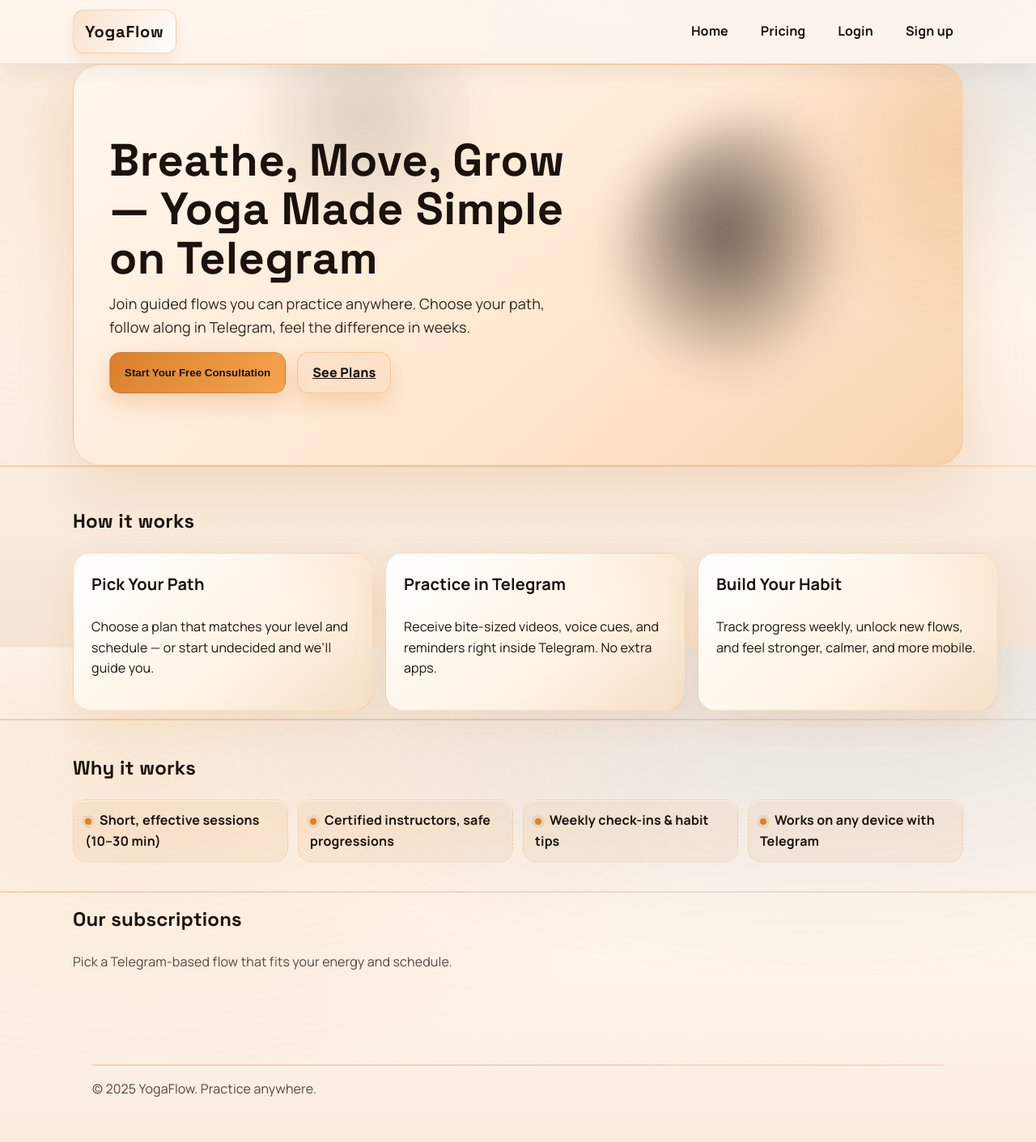
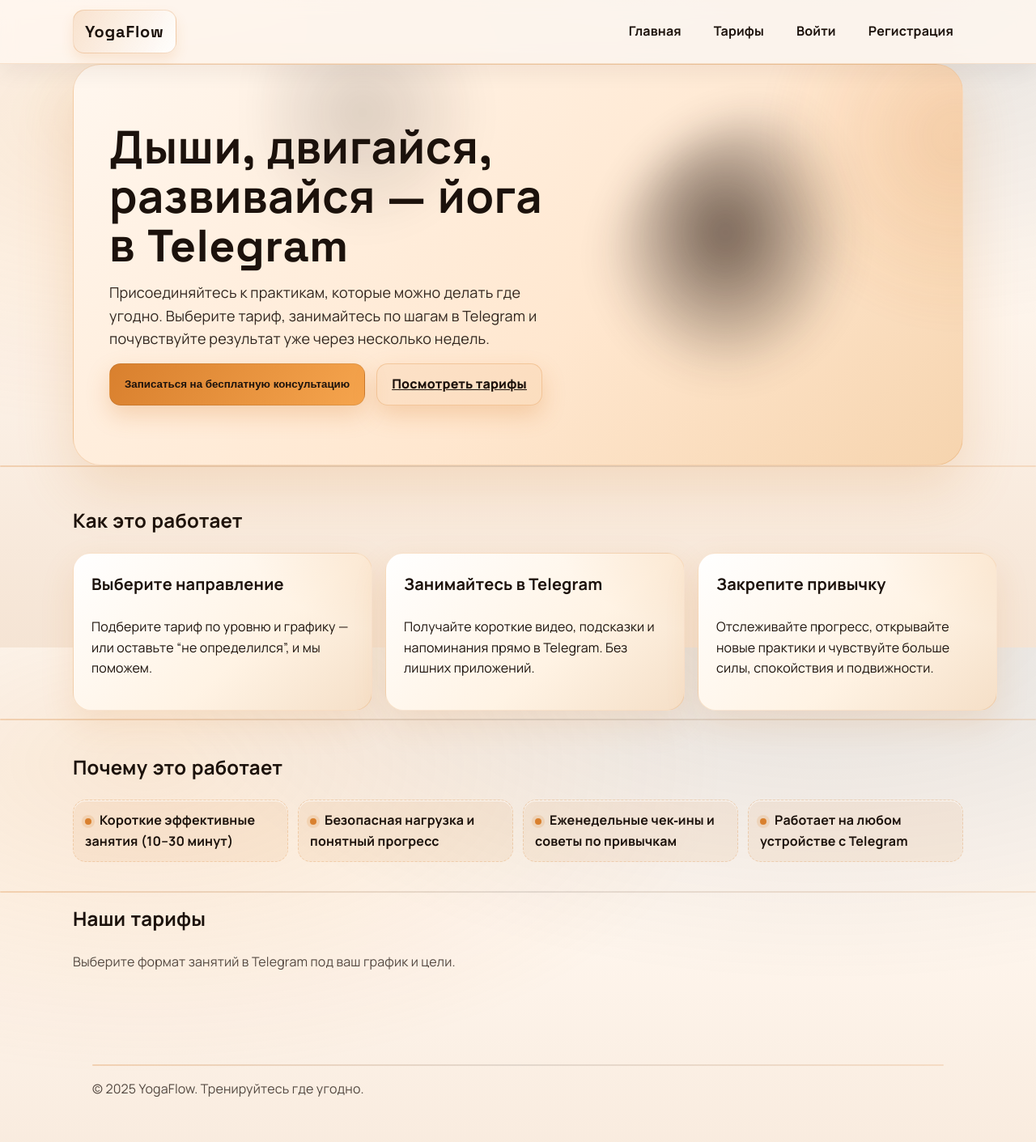
Before and after one commit to politifan/Yoga_Flow, a FastAPI app: page / in a window 1280 px wide. Shown: the whole page at 81% size. Run offline with FastAPI, Linux system fonts and the light colour scheme.

Commit message:
Перевёл на русский язык. Внедрил реальные ценники и комплектацию услуг. Добавление исправлений Миши в комплектацию услуг

```diff
--- a/app/api/subscriptions.py
+++ b/app/api/subscriptions.py
@@ -26,13 +26,13 @@
 
 def serialize_subscription(sub: Dict[str, Any], plans: Dict[str, Dict[str, Any]]) -> Dict[str, Any]:
     plan = plans.get(sub.get("plan_id")) or {}
-    price = plan.get("price_usd")
+    price = plan.get("price_rub") or plan.get("price_usd")
     return {
         "id": sub.get("id"),
         "plan_id": sub.get("plan_id"),
         "plan_name": plan.get("name") or sub.get("plan_id"),
-        "price_usd": price,
-        "price_label": f"${price}/мес" if price else None,
+        "price_rub": price,
+        "price_label": f"{price} ₽/мес" if price else None,
         "status": sub.get("status", "pending"),
         "ends_at": sub.get("ends_at"),
         "ends_at_display": _format_date(sub.get("ends_at")),
--- a/static/js/consult_modal.js
+++ b/static/js/consult_modal.js
@@ -21,10 +21,10 @@
   const consultStatus = modal.dataset.consultStatus || "";
   const callTimeSelect = modal.querySelector("[data-call-time]");
   const submitButton = modal.querySelector("[data-consult-submit]");
-  const defaultSubmitText = submitButton?.textContent?.trim() || "Book my consultation";
+  const defaultSubmitText = submitButton?.textContent?.trim() || "Записаться на консультацию";
   const inlineSuccess = modal.querySelector("[data-consult-inline-success]");
   let selectedPlanId = "undecided";
-  let selectedPlanName = "Undecided yet";
+  let selectedPlanName = "Пока не определился";
   let subsCache = null;
   const savedDone = (() => {
     try {
@@ -74,7 +74,7 @@
     const selected = callTimeSelect.selectedOptions?.[0];
     const buttonTime = selected?.dataset.buttonTime;
     if (buttonTime) {
-      submitButton.textContent = `Book for ${buttonTime}`;
+      submitButton.textContent = `Записаться на ${buttonTime}`;
     } else {
       resetSubmitText();
     }
@@ -83,7 +83,7 @@
     if (!submitButton) return;
     submitButton.disabled = value;
     if (value) {
-      submitButton.textContent = "Sending...";
+      submitButton.textContent = "Отправляем...";
     } else {
       handleCallTimeChange();
     }
@@ -278,7 +278,7 @@
   bindFieldValidation(emailInput);
   bindFieldValidation(phoneInput);
 
-  const openModal = (planId = "undecided", planName = "Undecided yet") => {
+  const openModal = (planId = "undecided", planName = "Пока не определился") => {
     // Открываем консультацию для выбранного плана
     if (consultCompleted) return;
     clearFlash();
@@ -333,7 +333,7 @@
       const res = await fetch("/subscriptions", { headers: { Accept: "application/json" } });
       const data = await res.json();
       if (!res.ok || !data.ok) {
-        throw new Error(data.detail || data.error || "Failed to load subscriptions");
+        throw new Error(data.detail || data.error || "Не удалось получить подписки");
       }
       subsCache = data.subscriptions || [];
       return subsCache;
@@ -362,7 +362,7 @@
     btn.addEventListener("click", async (evt) => {
       evt.preventDefault();
       const planId = btn.dataset.planId || "undecided";
-      const planName = btn.dataset.planName || btn.dataset.planLabel || "Undecided yet";
+      const planName = btn.dataset.planName || btn.dataset.planLabel || "Пока не определился";
       const card = btn.closest(".plan-card");
 
       // Logged-in users go straight to subscription flow
@@ -372,9 +372,9 @@
           const current = subs.find((s) => (s.status || "pending") !== "cancelled" && (s.status || "") !== "expired");
           if (current) {
             if (current.plan_id === planId) {
-              showPlanWarning(card, "You already have this plan");
+              showPlanWarning(card, "У вас уже есть этот тариф");
             } else {
-              showPlanWarning(card, "You can't have more than one tariff");
+            showPlanWarning(card, "Нельзя иметь более одного тарифа");
             }
             return;
           }
@@ -430,7 +430,7 @@
       });
       const data = await res.json().catch(() => ({}));
       if (!res.ok || !data.ok) {
-        throw new Error(data.detail || data.error || "Failed to submit request");
+        throw new Error(data.detail || data.error || "Не удалось отправить заявку");
       }
     if (inlineSuccess) {
       inlineSuccess.classList.remove("hidden");
@@ -446,13 +446,13 @@
         body: new URLSearchParams({ plan_id: selectedPlanId || "undecided" }),
       });
       if (!subRes.ok) {
-        throw new Error("Failed to create subscription");
+        throw new Error("Не удалось создать подписку");
       }
       setTimeout(() => {
         window.location.href = "/dashboard?sub=ok";
       }, 1000);
     } catch (err) {
-      setFlash(err.message || "Failed to submit. Please try again.", "err");
+      setFlash(err.message || "Не удалось отправить. Попробуйте еще раз.", "err");
     } finally {
       setSubmitting(false);
     }
--- a/templates/base.html
+++ b/templates/base.html
@@ -1,9 +1,9 @@
 <!doctype html>
-<html lang="en">
+<html lang="ru">
   <head>
     <meta charset="utf-8">
     <meta name="viewport" content="width=device-width, initial-scale=1">
-    <title>Yoga on Telegram</title>
+    <title>YogaFlow — йога в Telegram</title>
     <link rel="stylesheet" href="/static/css/base.css">
     {% block page_styles %}{% endblock %}
     <link rel="preconnect" href="https://fonts.googleapis.com">
--- a/templates/dashboard.html
+++ b/templates/dashboard.html
@@ -40,7 +40,7 @@
               aria-haspopup="true"
               aria-expanded="false"
             >
-              <span data-display-name>Hello, {{ user.username }}</span>
+              <span data-display-name>Привет, {{ user.username }}</span>
             </button>
             <button
               class="profile-caret-btn"
--- a/templates/home.html
+++ b/templates/home.html
@@ -1,17 +1,18 @@
 {% extends "base.html" %}
 {% block page_styles %}
 <link rel="stylesheet" href="/static/css/home.css">
+<link rel="stylesheet" href="/static/css/plans.css">
 <link rel="stylesheet" href="/static/css/consult_modal.css">
 {% endblock %}
 {% block content %}
 
 <section class="hero container">
   <div class="hero-text">
-    <h1>Breathe, Move, Grow — Yoga Made Simple on Telegram</h1>
-    <p class="sub">Join guided flows you can practice anywhere. Choose your path, follow along in Telegram, feel the difference in weeks.</p>
+    <h1>Дыши, двигайся, развивайся — йога в Telegram</h1>
+    <p class="sub">Присоединяйтесь к практикам, которые можно делать где угодно. Выберите тариф, занимайтесь по шагам в Telegram и почувствуйте результат уже через несколько недель.</p>
     <div class="cta-row">
-      <button class="btn" type="button" data-consult-trigger data-plan-id="undecided">Start Your Free Consultation</button>
-      <a href="/pricing" class="btn btn-ghost">See Plans</a>
+      <button class="btn" type="button" data-consult-trigger data-plan-id="undecided">Записаться на бесплатную консультацию</button>
+      <a href="/pricing" class="btn btn-ghost">Посмотреть тарифы</a>
     </div>
   </div>
   <div class="hero-blob">
@@ -22,19 +23,19 @@
 <div class="section-divider"></div>
 
 <section class="how container">
-  <h2>How it works</h2>
+  <h2>Как это работает</h2>
   <div class="grid3">
     <div class="card" data-reveal>
-      <h3>Pick Your Path</h3>
-      <p>Choose a plan that matches your level and schedule — or start undecided and we’ll guide you.</p>
+      <h3>Выберите направление</h3>
+      <p>Подберите тариф по уровню и графику — или оставьте “не определился”, и мы поможем.</p>
     </div>
     <div class="card" data-reveal>
-      <h3>Practice in Telegram</h3>
-      <p>Receive bite-sized videos, voice cues, and reminders right inside Telegram. No extra apps.</p>
+      <h3>Занимайтесь в Telegram</h3>
+      <p>Получайте короткие видео, подсказки и напоминания прямо в Telegram. Без лишних приложений.</p>
     </div>
     <div class="card" data-reveal>
-      <h3>Build Your Habit</h3>
-      <p>Track progress weekly, unlock new flows, and feel stronger, calmer, and more mobile.</p>
+      <h3>Закрепите привычку</h3>
+      <p>Отслеживайте прогресс, открывайте новые практики и чувствуйте больше силы, спокойствия и подвижности.</p>
     </div>
   </div>
 </section>
@@ -42,12 +43,12 @@
 <div class="section-divider"></div>
 
 <section class="benefits container">
-  <h2>Why it works</h2>
+  <h2>Почему это работает</h2>
   <ul class="benefits-list">
-    <li>Short, effective sessions (10–30 min)</li>
-    <li>Certified instructors, safe progressions</li>
-    <li>Weekly check-ins & habit tips</li>
-    <li>Works on any device with Telegram</li>
+    <li>Короткие эффективные занятия (10–30 минут)</li>
+    <li>Безопасная нагрузка и понятный прогресс</li>
+    <li>Еженедельные чек‑ины и советы по привычкам</li>
+    <li>Работает на любом устройстве с Telegram</li>
   </ul>
 </section>
 
@@ -56,8 +57,8 @@
 <section class="container plans-hub">
   <div class="subscriptions" data-reveal>
     <div class="section-heading">
-      <h2>Our subscriptions</h2>
-      <p class="muted">Pick a Telegram-based flow that fits your energy and schedule.</p>
+      <h2>Наши тарифы</h2>
+      <p class="muted">Выберите формат занятий в Telegram под ваш график и цели.</p>
     </div>
     {% include "partials/pricing_cards.html" %}
   </div>
--- a/templates/partials/consult_modal.html
+++ b/templates/partials/consult_modal.html
@@ -7,33 +7,33 @@
   <div class="consult-backdrop" data-consult-backdrop></div>
   <div class="consult-card" role="dialog" aria-modal="true" aria-labelledby="consultTitle">
     <div class="consult-head">
-      <h3 id="consultTitle">Free 15-Minute Consultation</h3>
-      <button class="consult-close" type="button" data-consult-close aria-label="Close">×</button>
+      <h3 id="consultTitle">Бесплатная консультация (15 минут)</h3>
+      <button class="consult-close" type="button" data-consult-close aria-label="Закрыть">×</button>
     </div>
     <div class="flash hidden" data-consult-flash aria-live="polite"></div>
     <form action="/consult" method="post" class="consult-form" data-consult-form>
       <input type="hidden" name="plan" value="undecided" data-consult-plan>
-      <p class="muted small consult-plan-line">Plan selected: <span data-consult-plan-label>Undecided yet</span></p>
-      <label>Name</label>
-      <input type="text" name="name" placeholder="Your name">
-      <label>Phone number</label>
+      <p class="muted small consult-plan-line">Выбранный тариф: <span data-consult-plan-label>Пока не определился</span></p>
+      <label>Имя</label>
+      <input type="text" name="name" placeholder="Ваше имя">
+      <label>Телефон</label>
       <input type="tel" name="phone" required placeholder="+7 (999) 123-45-67">
-      <label>Preferred time to call</label>
+      <label>Удобное время для звонка</label>
       <select name="call_time" data-call-time required>
-        <option value="today-after-17">Today after 5 PM</option>
-        <option value="today-after-19" data-button-time="7:00–8:00 PM">Today after 7 PM</option>
-        <option value="tomorrow-10-13">Tomorrow 10 AM–1 PM</option>
-        <option value="tomorrow-17-20" data-button-time="5:00–8:00 PM">Tomorrow 5–8 PM</option>
-        <option value="weekend">This weekend</option>
-        <option value="anytime">Any time</option>
+        <option value="today-after-17">Сегодня после 17:00</option>
+        <option value="today-after-19" data-button-time="19:00–20:00">Сегодня после 19:00</option>
+        <option value="tomorrow-10-13">Завтра 10:00–13:00</option>
+        <option value="tomorrow-17-20" data-button-time="17:00–20:00">Завтра 17:00–20:00</option>
+        <option value="weekend">В выходные</option>
+        <option value="anytime">В любое удобное время</option>
       </select>
       <label>Email</label>
       <input type="email" name="email" required placeholder="name@example.com">
-      <button class="btn" type="submit" data-consult-submit>Book my consultation</button>
-      <p class="muted small">By submitting, you agree to be contacted about your plan and habit setup.</p>
+      <button class="btn" type="submit" data-consult-submit>Записаться на консультацию</button>
+      <p class="muted small">Нажимая кнопку, вы соглашаетесь на связь по указанным контактам.</p>
     </form>
     <div class="consult-inline-success hidden" data-consult-inline-success>
-      Please wait for a call at your selected time.
+      Ожидайте звонок оператора в выбранное вами время.
     </div>
   </div>
 </div>
@@ -42,10 +42,10 @@
   <div class="consult-backdrop" data-consult-success-backdrop></div>
   <div class="consult-card" role="dialog" aria-modal="true" aria-labelledby="consultSuccessTitle">
     <div class="consult-head">
-      <h3 id="consultSuccessTitle">Request received</h3>
-      <button class="consult-close" type="button" data-consult-success-close aria-label="Close">×</button>
+      <h3 id="consultSuccessTitle">Заявка принята</h3>
+      <button class="consult-close" type="button" data-consult-success-close aria-label="Закрыть">×</button>
     </div>
-    <p>We’ll contact you at your selected time.</p>
-    <button class="btn" type="button" data-consult-success-close>Got it</button>
+    <p>Мы свяжемся с вами в выбранное время.</p>
+    <button class="btn" type="button" data-consult-success-close>Понятно</button>
   </div>
 </div>
--- a/templates/partials/footer.html
+++ b/templates/partials/footer.html
@@ -1,6 +1,6 @@
 <footer class="footer">
   <div class="container">
     <div class="section-divider"></div>
-    <p class="muted">© 2025 YogaFlow. Practice anywhere.</p>
+    <p class="muted">© 2025 YogaFlow. Тренируйтесь где угодно.</p>
   </div>
 </footer>
--- a/templates/partials/navbar.html
+++ b/templates/partials/navbar.html
@@ -2,8 +2,8 @@
   <div class="container nav-inner">
     <a class="logo" href="/">YogaFlow</a>
     <nav class="nav-links">
-      <a href="/">Home</a>
-      <a href="/pricing">Pricing</a>
+      <a href="/">Главная</a>
+      <a href="/pricing">Тарифы</a>
       {% if request.state.uid %}
         {% set user_obj = request.state.user or {} %}
         {% set email = user_obj.get("email", "") %}
@@ -29,16 +29,16 @@
             {% endif %}
           </button>
           <div class="nav-dropdown hidden" data-nav-dropdown>
-            <a href="/dashboard">Dashboard</a>
-            <a href="https://t.me/slalker_dmitriy_bot">Link Telegram</a>
+            <a href="/dashboard">Профиль</a>
+            <a href="https://t.me/slalker_dmitriy_bot">Связать Telegram</a>
             <form action="/auth/logout" method="post">
-              <button type="submit">Logout</button>
+              <button type="submit">Выйти</button>
             </form>
           </div>
         </div>
       {% else %}
-        <a href="/auth/login">Login</a>
-        <a href="/auth/register">Sign up</a>
+        <a href="/auth/login">Войти</a>
+        <a href="/auth/register">Регистрация</a>
       {% endif %}
     </nav>
   </div>
--- a/templates/partials/pricing_cards.html
+++ b/templates/partials/pricing_cards.html
@@ -3,7 +3,7 @@
   <div class="card plan-card">
     <h3>{{ p.name }}</h3>
     <p class="tagline">{{ p.tagline }}</p>
-    <p class="price">${{ p.price_usd }} <span>/ month</span></p>
+    <p class="price">{{ (p.price_rub if p.price_rub is defined else (p.price_usd * 100)) }} ₽ <span>/ мес</span></p>
     <ul class="features">
       {% for f in p.features %}
         <li>{{ f }}</li>
@@ -17,7 +17,7 @@
       data-plan-name="{{ p.name }}"
       style="height: 50px;"
     >
-      Choose Plan
+      Выбрать тариф
     </button>
   </div>
   {% endfor %}
--- a/templates/pricing.html
+++ b/templates/pricing.html
@@ -1,13 +1,14 @@
 {% extends "base.html" %}
 {% block page_styles %}
 <link rel="stylesheet" href="/static/css/pricing.css">
+<link rel="stylesheet" href="/static/css/plans.css">
 <link rel="stylesheet" href="/static/css/consult_modal.css">
 {% endblock %}
 {% block content %}
 <section class="container pricing-page">
-  <h1>Choose your plan</h1>
+  <h1>Выберите тариф</h1>
   {% include "partials/pricing_cards.html" %}
-  <p class="muted center" style="margin-top:16px;">Start a 7-Day Habit Kickoff — free consultation included.</p>
+  <p class="muted center" style="margin-top:16px;">Запустите привычку за 7 дней — бесплатная консультация включена.</p>
   <div style="height:24px"></div>
 </section>
 {% include "partials/consult_modal.html" %}
```
Also changed, not shown: static/css/plans.css (added, +43 -0 lines), static/css/pricing.css (+0 -44 lines), static/js/dashboard.js (+23 -23 lines), templates/auth_login.html (+5 -5 lines), templates/auth_register.html (+6 -6 lines).
